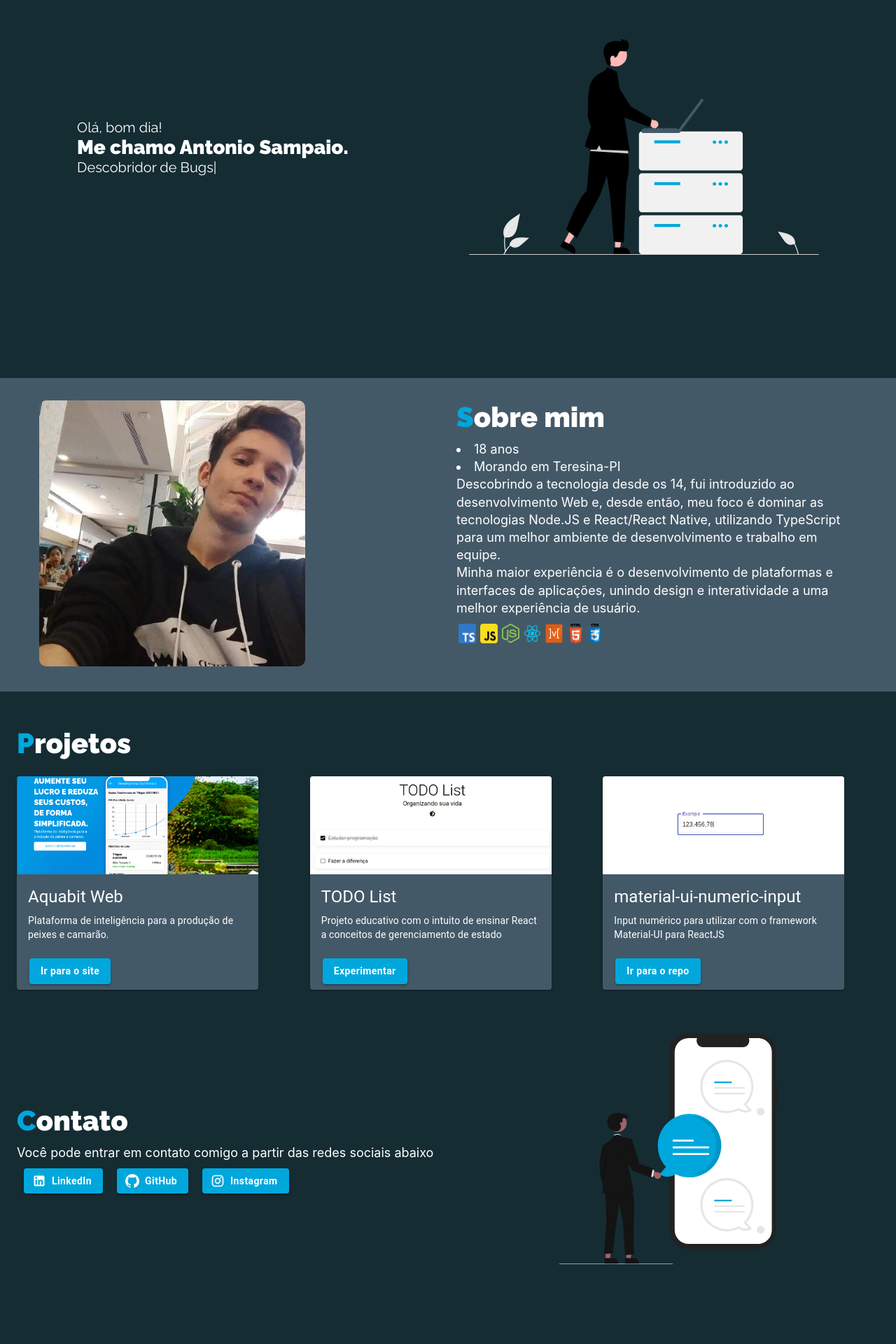
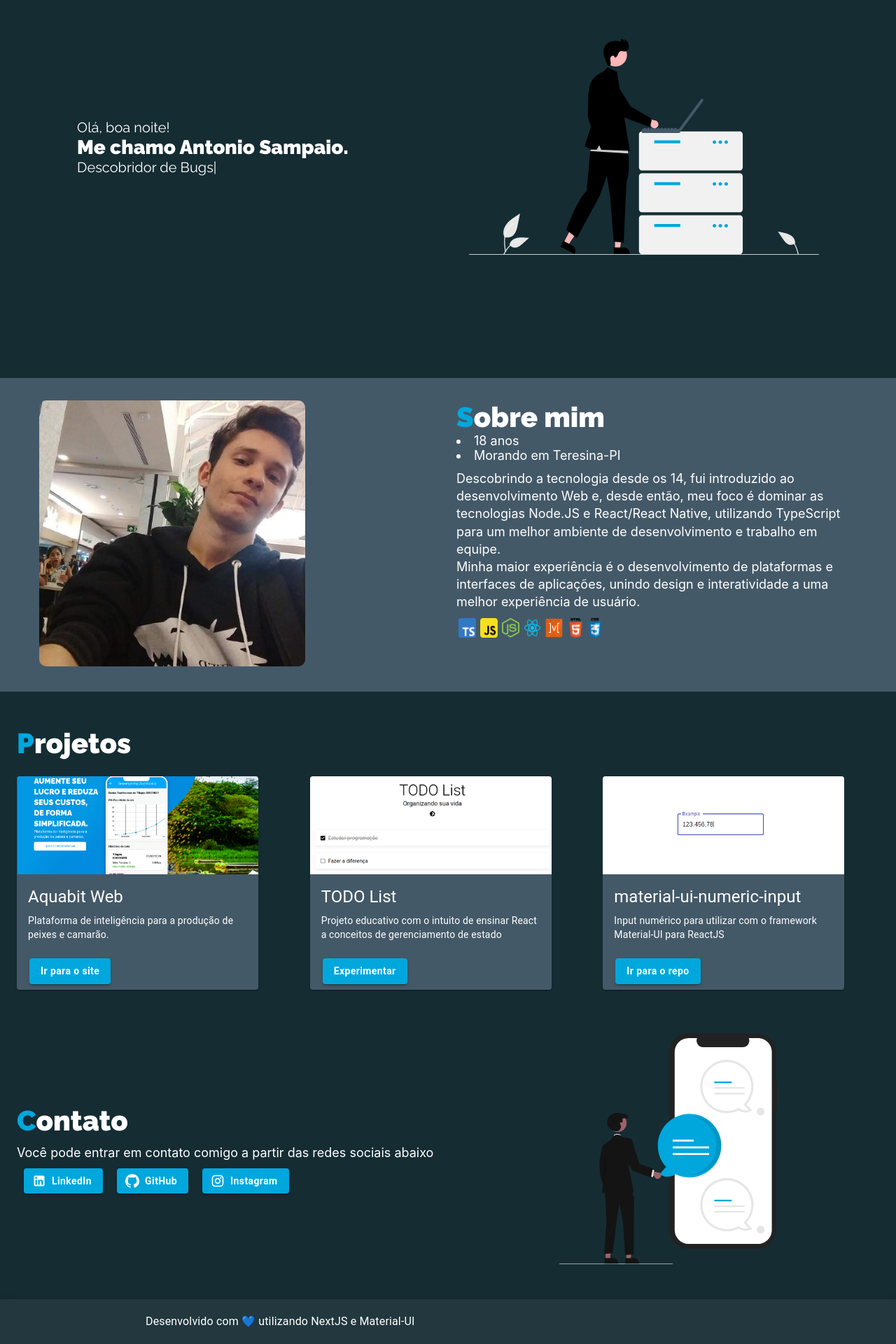
Before and after one commit to SampaioLeal/sampaioleal.github.io, a Next.js app: page / in a window 1280 px wide. Shown: the part 120-2040 px from the top of the page at 70% size. Before the commit the page ends 1938 px from the top, so only its background shows below. Built offline with nearby package versions, Linux system fonts and the light colour scheme.

Commit message:
Footer adicionado

```diff
--- a/pages/index.tsx
+++ b/pages/index.tsx
@@ -6,13 +6,14 @@ import {
   AboutSection,
   SectionTitle,
   SkillsContainer,
-  ProjectContainer,
   ProjectButton,
   ContactSection,
   ProjectCard,
+  Footer,
 } from "../styles/Index";
 import Typed from "react-typed";
 import {
+  AppBar,
   Button,
   CardActionArea,
   CardActions,
@@ -20,13 +21,14 @@ import {
   CardMedia,
   Container,
   Grid,
+  Toolbar,
   Typography,
 } from "@material-ui/core";
 import LinkedInIcon from "@material-ui/icons/LinkedIn";
 import InstagramIcon from "@material-ui/icons/Instagram";
 import GitHubIcon from "@material-ui/icons/GitHub";
 
-export default function Home() {
+export default function Home({ helloMessage }) {
   return (
     <>
       <Head>
@@ -42,7 +44,7 @@ export default function Home() {
       <Container>
         <MainContent>
           <MainGreetings>
-            <p>Olá, bom dia!</p>
+            <p>Olá, {helloMessage}</p>
             <h2>Me chamo Antonio Sampaio.</h2>
             <p>
               <Typed
@@ -82,9 +84,9 @@ export default function Home() {
             </Grid>
             <Grid item xs={12} md={6}>
               <SectionTitle>Sobre mim</SectionTitle>
+              <li>18 anos</li>
+              <li>Morando em Teresina-PI</li>
               <p>
-                <li>18 anos</li>
-                <li>Morando em Teresina-PI</li>
                 Descobrindo a tecnologia desde os 14, fui introduzido ao
                 desenvolvimento Web e, desde então, meu foco é dominar as
                 tecnologias Node.JS e React/React Native, utilizando TypeScript
@@ -194,7 +196,7 @@ export default function Home() {
         </Grid>
       </Container>
 
-      <Container style={{ marginTop: 50 }}>
+      <Container style={{ margin: "50px 0" }}>
         <Grid container spacing={3} alignItems="center">
           <Grid item xs={12} sm={12} md={6}>
             <ContactSection>
@@ -229,13 +231,41 @@ export default function Home() {
             xs={12}
             sm={12}
             md={6}
-            style={{ display: "flex" }}
-            justify="center"
+            style={{ display: "flex", justifyContent: "center" }}
           >
             <Image src="/contact.svg" width={311} height={330} />
           </Grid>
         </Grid>
       </Container>
+
+      <Footer>
+        <Container maxWidth="md">
+          <Toolbar>
+            <Typography variant="body1" color="inherit">
+              Desenvolvido com 💙 utilizando NextJS e Material-UI
+            </Typography>
+          </Toolbar>
+        </Container>
+      </Footer>
     </>
   );
 }
+
+export function getStaticProps(context) {
+  const now = new Date();
+  const hour = now.getHours();
+  let helloMessage = "bom dia!";
+
+  if (hour > 12 && hour < 18) {
+    helloMessage = "boa tarde!";
+  }
+  if (hour > 18) {
+    helloMessage = "boa noite!";
+  }
+
+  return {
+    props: {
+      helloMessage,
+    }, // will be passed to the page component as props
+  };
+}
--- a/styles/Index.ts
+++ b/styles/Index.ts
@@ -1,4 +1,4 @@
-import { Button, Card } from "@material-ui/core";
+import { AppBar, Button, Card } from "@material-ui/core";
 import styled from "styled-components";
 
 export const MainContent = styled.main`
@@ -33,6 +33,10 @@ export const AboutSection = styled.section`
   p {
     line-height: 1.4em;
     margin: 10px 0;
+    font-size: 18px;
+  }
+
+  li {
     font-size: 18px;
   }
 
@@ -71,29 +75,6 @@ export const SkillsContainer = styled.div`
   }
 `;
 
-export const ProjectContainer = styled.div`
-  display: flex;
-  flex-direction: column;
-  align-items: center;
-
-  background-color: #445968;
-  color: white;
-
-  border-radius: 10px;
-  box-shadow: 0px 4px 4px rgba(0, 0, 0, 0.25);
-  padding: 10px;
-
-  b {
-    font-size: 18px;
-  }
-
-  p {
-    text-align: center;
-    margin: 10px 0;
-    font-size: 16px;
-  }
-`;
-
 export const ProjectCard = styled(Card).attrs({})`
   max-width: 345px;
   background-color: #445968;
@@ -114,3 +95,9 @@ export const ProjectButton = styled(Button).attrs({
     background: #0392bf;
   }
 `;
+
+export const Footer = styled(AppBar).attrs({
+  position: "static",
+})`
+  background-color: #22373e;
+`;
```
